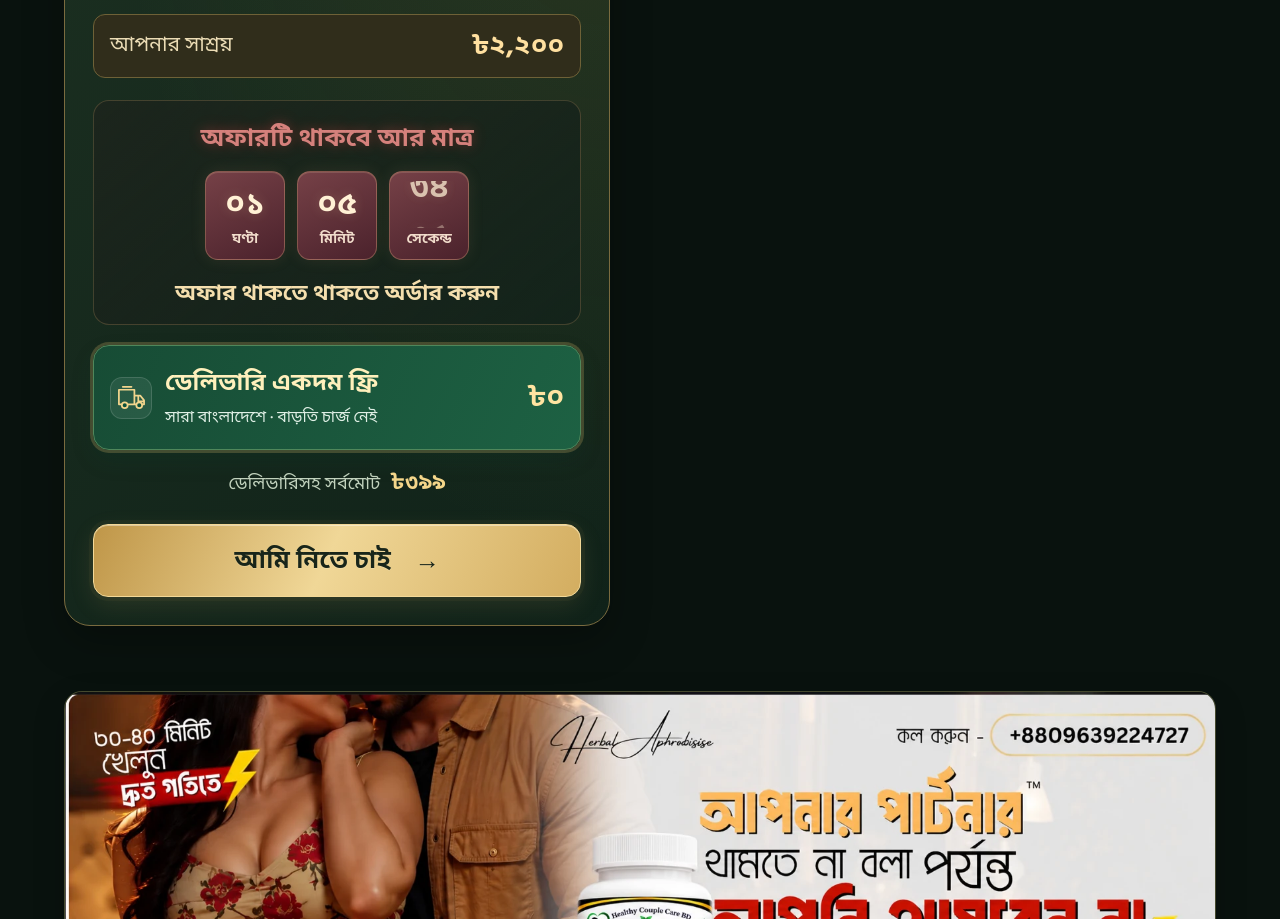
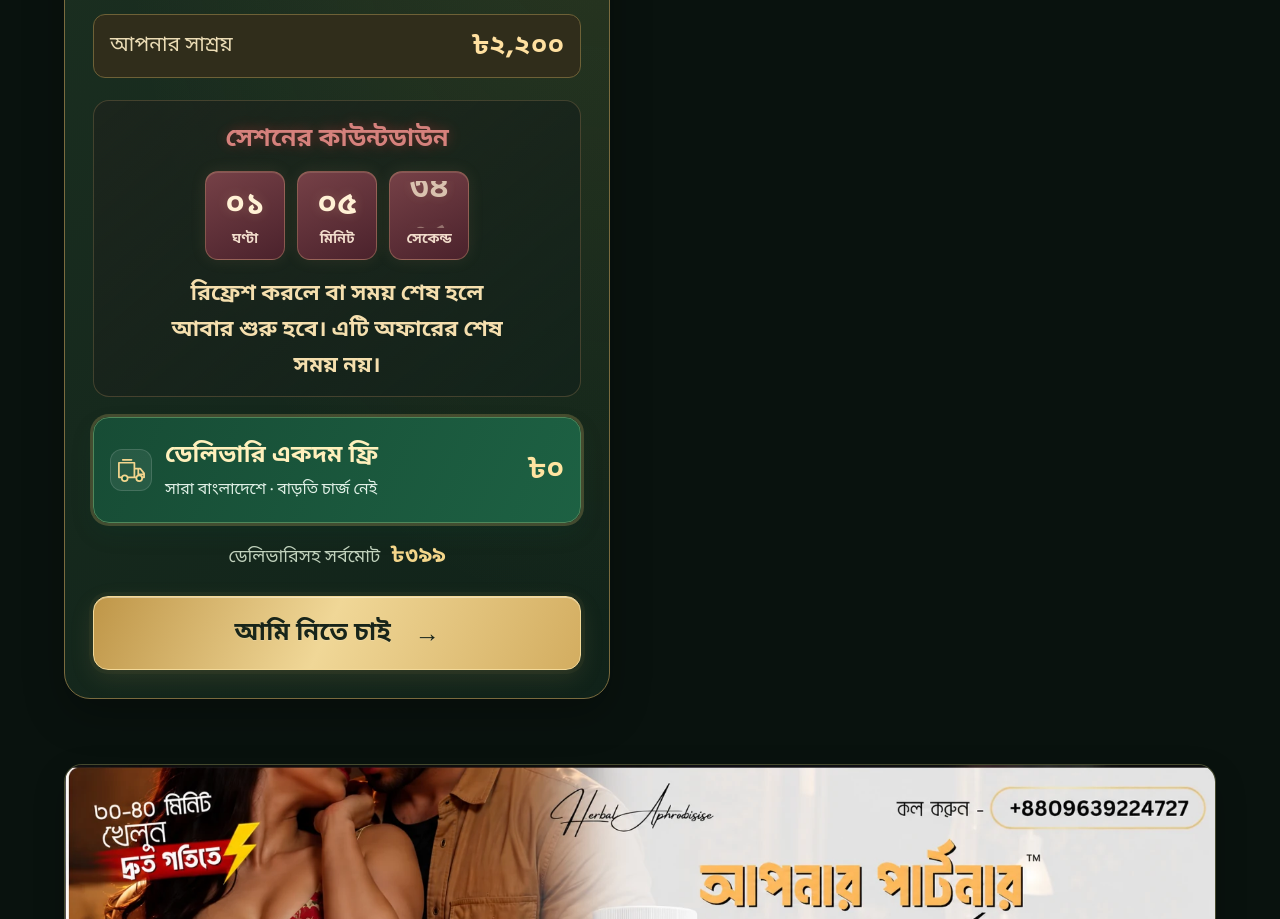
Before and after one commit to mahinbro696-rgb/ghorepawa-website, a website: page public/index.html in a window 1280 px wide. Shown: the part 1398-2317 px from the top of the page. Drawn offline with Linux system fonts and the light colour scheme.

Commit message:
Label repeating countdown clearly as a session timer

```diff
--- a/public/index.html
+++ b/public/index.html
@@ -10,7 +10,7 @@
   <link rel="preconnect" href="https://fonts.gstatic.com" crossorigin>
   <link rel="stylesheet" href="assets/store.css?v=offer-poster-11">
   <link rel="stylesheet" href="assets/hero-photo.css">
-  <script src="assets/store.js?v=offer-deadline-10" defer></script>
+  <script src="assets/store.js?v=session-loop-12" defer></script>
 </head>
 <body>
   <div class="preview">ডিজাইন প্রিভিউ <span>·</span> বাস্তব অর্ডার এখনো চালু হয়নি</div>
@@ -31,14 +31,14 @@
           <div class="hero-offer-top"><span class="hero-offer-title">আজকের বিশেষ অফার</span><span class="hero-offer-unit">এক বোতল</span></div>
           <div class="hero-offer-price"><div class="hero-price-current"><span>অফার মূল্য</span><strong>৳৩৯৯</strong></div><div class="hero-price-previous"><span>আগের মূল্য</span><del>৳২,৫৯৯</del></div></div>
           <p class="hero-offer-saving">আপনার সাশ্রয় <b>৳২,২০০</b></p>
-        <div class="countdown-block" data-offer-ends-at="2026-10-18T14:57:22+06:00">
-          <p class="countdown-title">অফারটি থাকবে আর মাত্র</p>
-          <div class="countdown" role="timer" aria-label="অফার শেষ হতে বাকি সময়">
+        <div class="countdown-block">
+          <p class="countdown-title">সেশনের কাউন্টডাউন</p>
+          <div class="countdown" role="timer" aria-label="পুনরাবৃত্ত সেশন কাউন্টডাউন">
             <div><strong id="timer-hours">০১</strong><span>ঘণ্টা</span></div>
             <div><strong id="timer-minutes">০৫</strong><span>মিনিট</span></div>
             <div><strong id="timer-seconds">৩৯</strong><span>সেকেন্ড</span></div>
           </div>
-          <p class="countdown-note">অফার থাকতে থাকতে অর্ডার করুন</p>
+          <p class="countdown-note">রিফ্রেশ করলে বা সময় শেষ হলে আবার শুরু হবে। এটি অফারের শেষ সময় নয়।</p>
         </div>
           <div class="hero-free-delivery"><span class="hero-delivery-icon" aria-hidden="true"><svg viewBox="0 0 32 32" fill="none" stroke="currentColor" stroke-width="1.8" stroke-linecap="round" stroke-linejoin="round"><path d="M3 8h16v15H3zM19 14h6l4 5v4H19M23 14v6h6M7 5h9"/><circle cx="9" cy="24" r="3" fill="#0b513c"/><circle cx="24" cy="24" r="3" fill="#0b513c"/></svg></span><div><strong>ডেলিভারি একদম ফ্রি</strong><span>সারা বাংলাদেশে · বাড়তি চার্জ নেই</span></div><span class="hero-delivery-zero">৳০</span></div>
           <p class="hero-offer-total">ডেলিভারিসহ সর্বমোট <b>৳৩৯৯</b></p>
```
